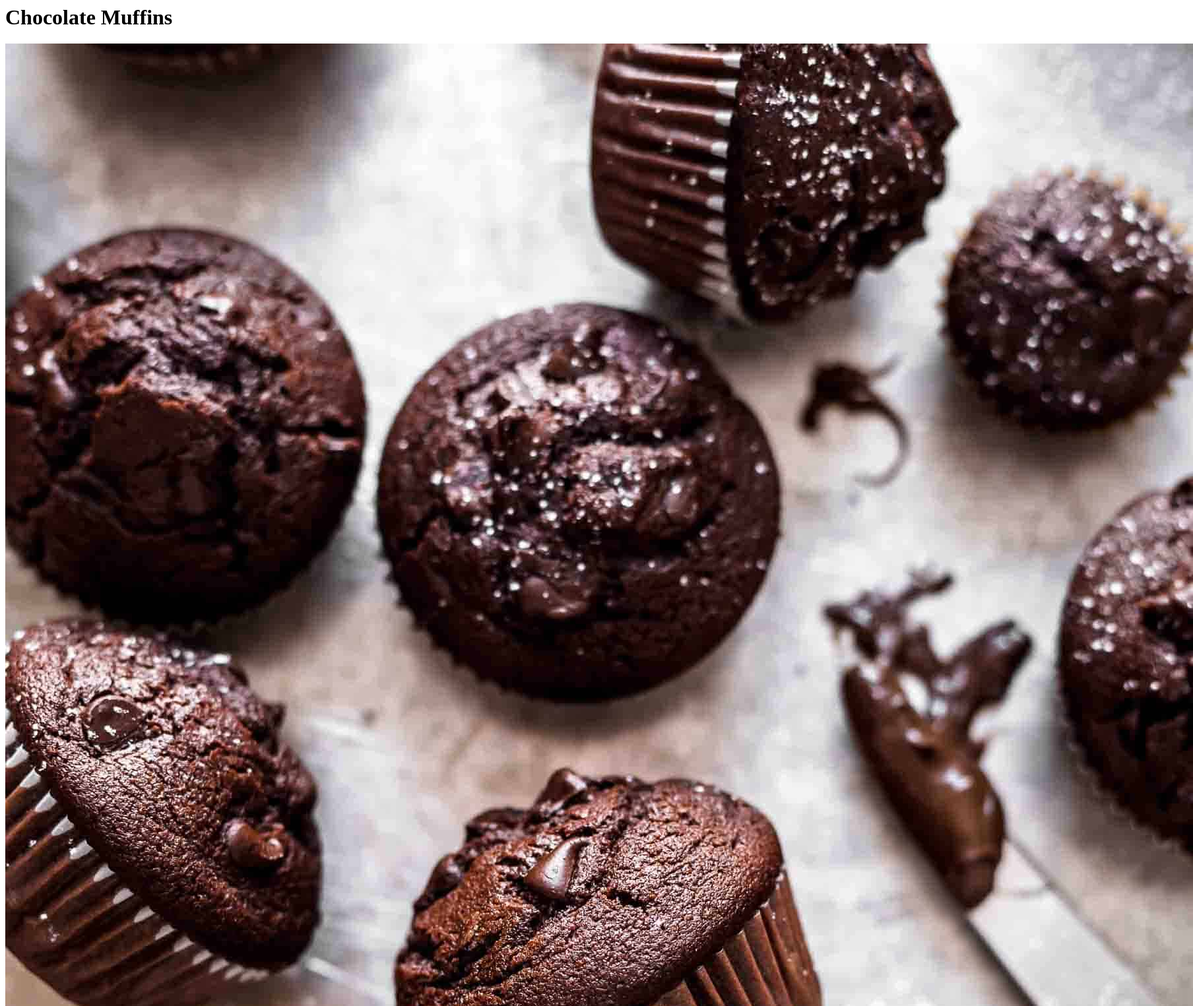
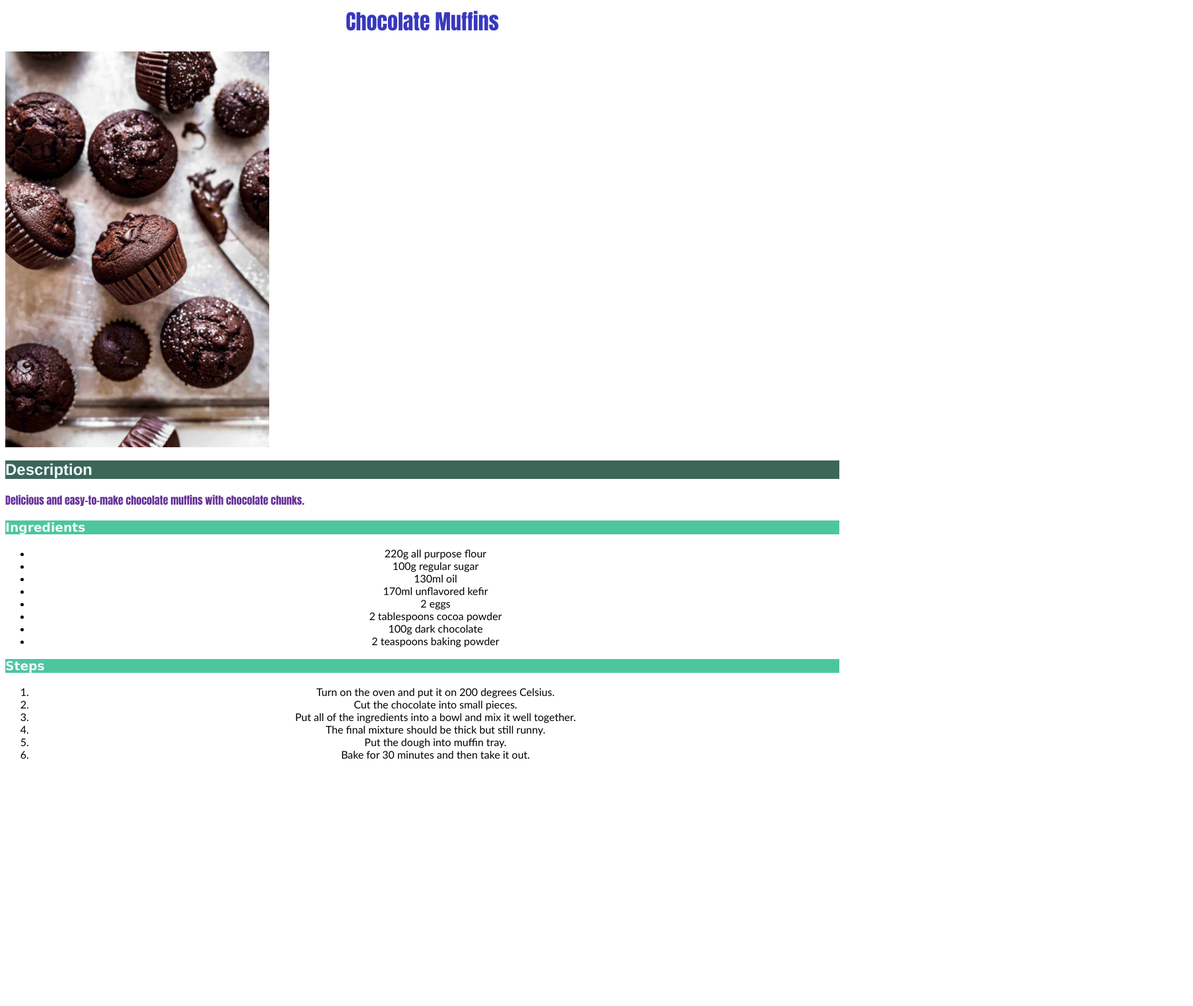
Before and after one commit to phmvmt/odin_recipes, a plain HTML site: page recipes/chocolate_muffins.html in a window 1280 px wide. Shown: the top 1525 px of the page at 66% size, 1808 px wide, since content can reach past the window. After the commit the page ends 1169 px from the top, so only its background shows below. Drawn offline with Linux system fonts and the light colour scheme; files whose address does not match are found by name.

Commit message:
Link chocolate_muffins.css to chocolate_muffins.html

```diff
--- /dev/null
+++ b/recipes/chocolate_muffins.css
@@ -0,0 +1,32 @@
+h1 {
+    color:rgb(56, 56, 191);
+    font-family: Impact, Haettenschweiler, 'Arial Narrow Bold', sans-serif;
+    text-align: center;
+}
+
+img {
+    width: 400px;
+    height: auto;
+}
+
+h2 {
+    font-family: 'Franklin Gothic Medium', 'Arial Narrow', Arial, sans-serif;
+    background-color: rgb(59, 102, 88);
+    color:aliceblue;
+}
+
+p {
+    color: rebeccapurple;
+    font-family: Impact, Haettenschweiler, 'Arial Narrow Bold', sans-serif;
+}
+
+h3 {
+    font-family: Verdana, Geneva, Tahoma, sans-serif;
+    color: aliceblue;
+    background-color: rgb(77, 198, 158);
+}
+
+li {
+    font-family: 'Trebuchet MS', 'Lucida Sans Unicode', 'Lucida Grande', 'Lucida Sans', Arial, sans-serif;
+    text-align: center;
+}
--- a/recipes/chocolate_muffins.html
+++ b/recipes/chocolate_muffins.html
@@ -1,6 +1,8 @@
 <h1>Chocolate Muffins</h1>
 
 <img src="..//images/chocolate_muffins.jpg">
+
+<link rel="stylesheet" href="chocolate_muffins.css">
 
 <h2>Description</h2>
 
```
